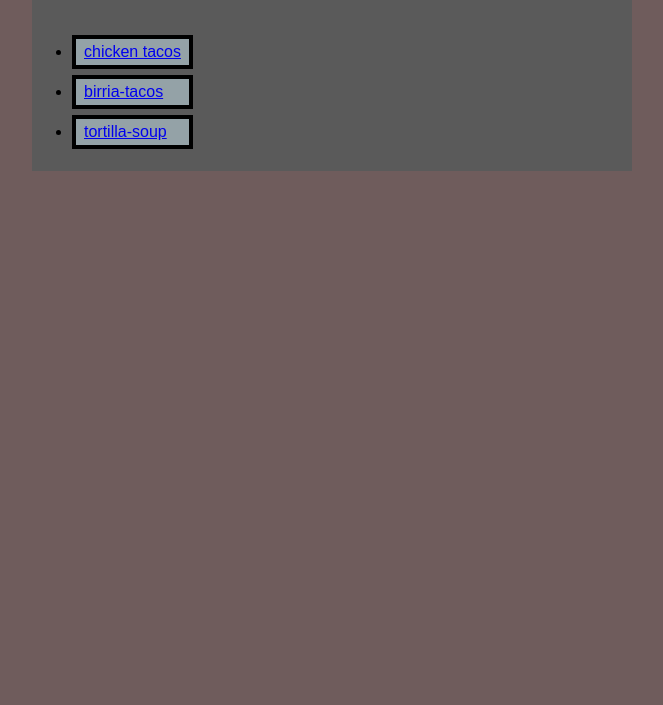
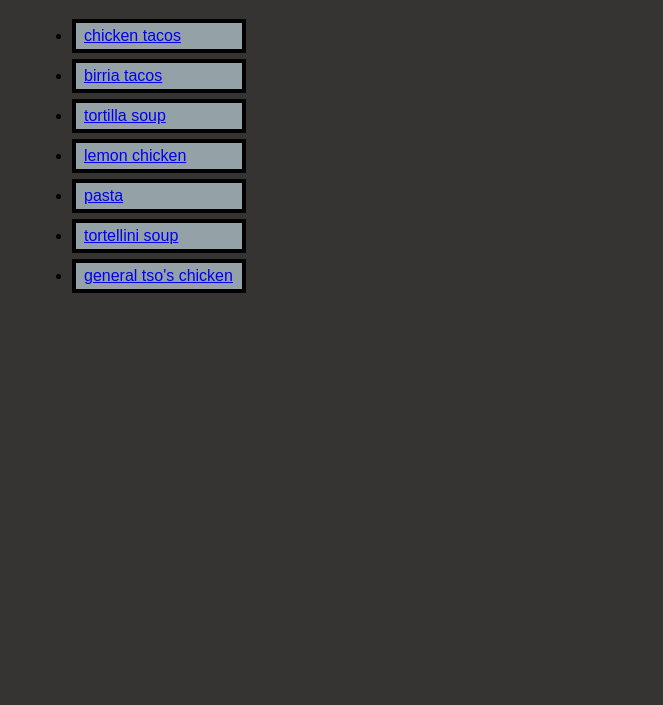
Before and after one commit to Robben-B/odin-recipes, a plain HTML site: page index.html in a window 1280 px wide. Shown: the part 95-800 px from the top of the page, without its empty margins (308-971 px from the left). Drawn offline with Linux system fonts and the light colour scheme.

Commit message:
add placeholder link and edit flex display

```diff
--- a/index.html
+++ b/index.html
@@ -11,9 +11,13 @@
   <h1 class="head1">Robben's Cookbook</h1>
    <div class="rcontainer">
     <ul class="rlist">
-        <li class="ctacos"><a href="recipes/chicken-tacos.html" target="blank" rel="noopener noreferrer">chicken tacos</a></li>
-        <li class="btacos"><a href="recipes/birria-tacos.html" target="_blank" rel="noopener noreferrer">birria-tacos</a></li>
-        <li class="tsoup"><a href="recipes/tortilla-soup.html" target="_blank" rel="noopener noreferrer">tortilla-soup</a></li>
+        <li class="ctacos rl"><a href="recipes/chicken-tacos.html" target="blank" rel="noopener noreferrer">chicken tacos</a></li>
+        <li class="btacos rl"><a href="recipes/birria-tacos.html" target="_blank" rel="noopener noreferrer">birria tacos</a></li>
+        <li class="tsoup rl"><a href="recipes/tortilla-soup.html" target="_blank" rel="noopener noreferrer">tortilla soup</a></li>
+        <li class="lckn rl"><a href="link" target="_blank" rel="noopener noreferrer">lemon chicken</a></li>
+        <li class="pasta rl"><a href="link" target="_blank" rel="noopener noreferrer">pasta</a></li>
+        <li class="tortsoup rl"><a href="link" target="_blank" rel="noopener noreferrer">tortellini soup</a></li>
+        <li class="gckn rl"><a href="link" target="_blank" rel="noopener noreferrer">general tso's chicken</a></li>
     </ul>
    </div>
  </div>
--- a/styles.css
+++ b/styles.css
@@ -1,17 +1,17 @@
 body {
-    background: rgb(111, 92, 92);
+    background: rgb(54, 51, 51);
     font-family: sans-serif;
 }
 
 .container {
-    background: rgb(90, 90, 90);
+    background: rgb(54, 51, 51);
     width: 600px;
     margin: 16px auto;
 }
 
 .head1 {
     text-align: center;
-    color: white;
+    color: rgb(234, 234, 234);
     padding: 8px;
     border: ridge 9px black;
     background-color: black;
@@ -22,26 +22,17 @@ body {
 }
 
 .rlist {
-    display: inline-block;
+    display: flex;
+    flex-direction: column;
+    flex-shrink: auto;
     text-align: left;
 }
-.ctacos {
+
+.rl {
     margin: 0px 2px 6px 0px ;
     padding: 4px 8px 4px 8px;
     border: solid 4px black;
     background-color: rgb(148, 162, 167);
+    align-self: flex-start;
+    min-width: 150px;
 }
-
-.btacos {
-    margin: 0px 2px 6px 0px ;
-    padding: 4px 8px 4px 8px;
-    border: solid 4px black;
-    background-color: rgb(148, 162, 167);
-}
-
-.tsoup {
-    margin: 0px 2px 6px 0px ;
-    padding: 4px 8px 4px 8px;
-    border: solid 4px black;
-    background-color: rgb(148, 162, 167);
-}
```
